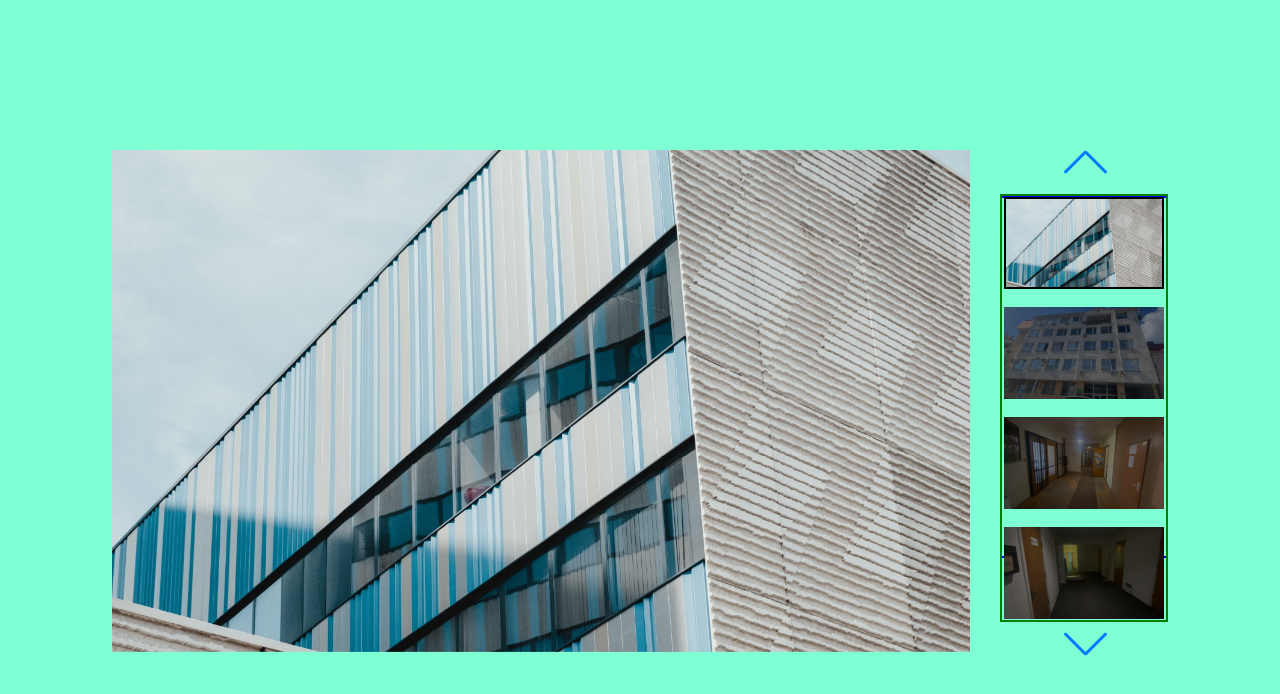
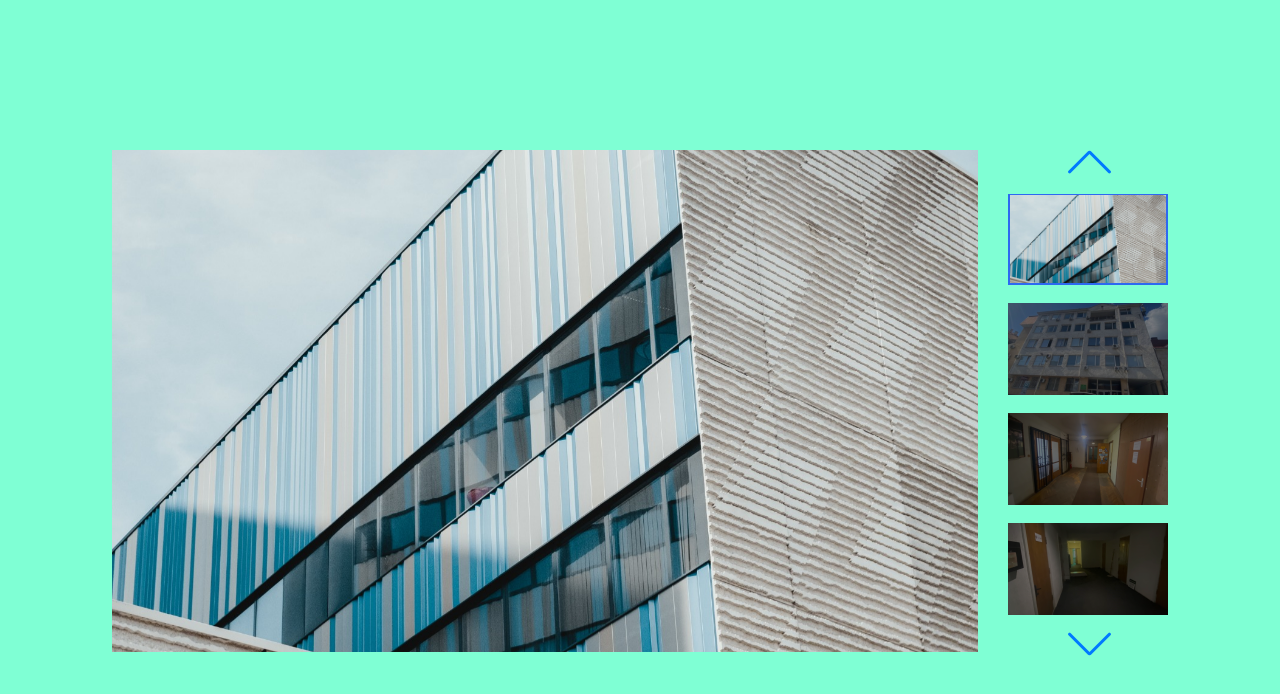
Before and after one commit to vbasoon/SwiperJS, a plain HTML site: page index.html in a window 1280 px wide. Drawn offline with nearby package versions, Linux system fonts and the light colour scheme.

Commit message:
modify active slider

```diff
--- a/style.css
+++ b/style.css
@@ -83,7 +83,6 @@ button {
   align-items: center;
   position: relative;
   height: 428px;
-  border: 2px solid green;
   min-width: 0;
 
 }
@@ -95,7 +94,7 @@ button {
   align-items: center;
   justify-content: center;
   height: 358px;
-  border: 2px solid blue;
+
 }
 
 .mySwiper .swiper-slide {
@@ -134,7 +133,7 @@ button {
   opacity: 1;
   z-index: 4;
   background-color: transparent;
-  border: 2px solid #000;
+  border: 2px solid #2D69F1;
 }
 
 .mySwiper .swiper-slide .slide-thumb {
```
Also changed, not shown: images/thumbnais/thumb1.png.
